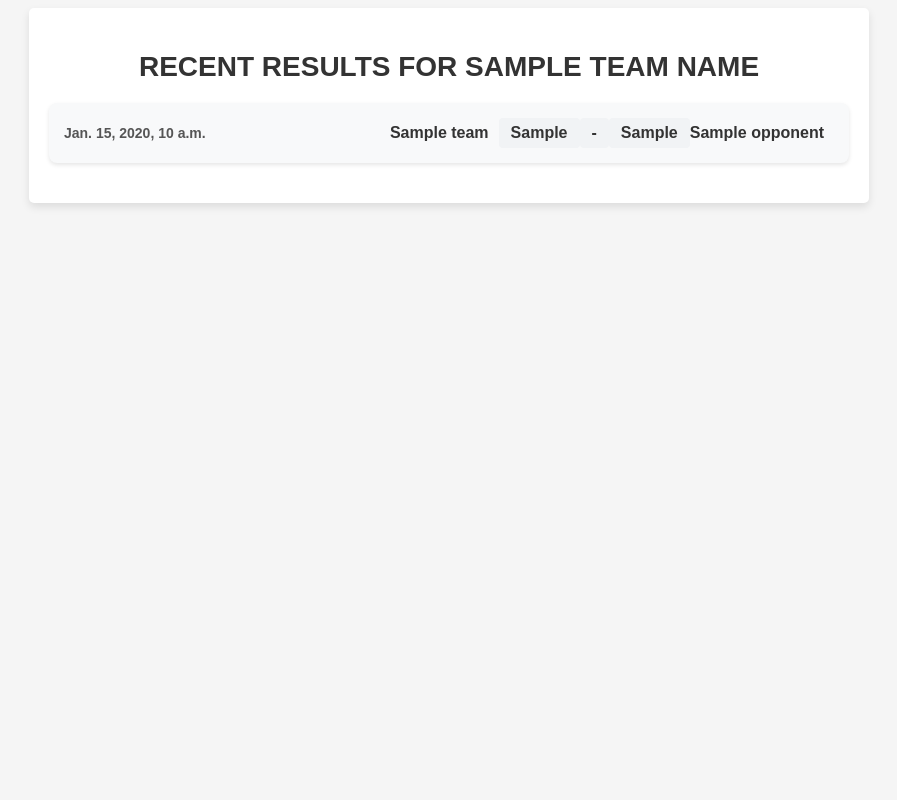
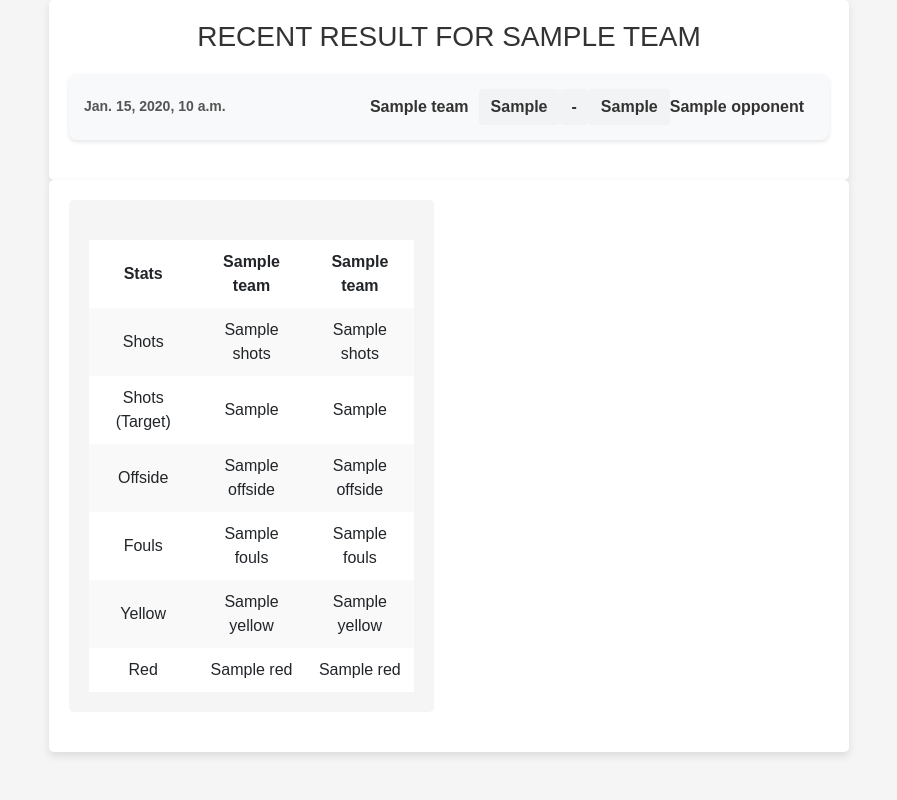
Before and after one commit to BishKhadka/Soccerboard, a Django app: template MainProject/App1/templates/results.html in a window 1280 px wide. Shown: the whole page, without its empty margins (191-1088 px from the left). Run offline with Django 4.2, Linux system fonts and the light colour scheme; the template is opened without the code that fills it: most values are stand-ins (such as "Sample title", 1, 10 or a date in 2020); some libraries are stand-ins or nearby versions.

Commit message:
Autocomplete Search, Stats Table Added

```diff
--- /dev/null
+++ b/MainProject/App1/d.txt
@@ -0,0 +1 @@
+teamName = {"Newcastle Utd" : "Newcastle United", "Nott'ham Forest": "Nottingham Forest", "Wolverhampton Wanderers": "Wolves", "Brighton and Hove Albion":"Brighton", "Manchester Utd":"Manchester United"}
--- a/MainProject/App1/serializers.py
+++ b/MainProject/App1/serializers.py
@@ -5,3 +5,9 @@
     class Meta:
         model = myModel
         fields = '__all__'  # Include all fields from the Team model
+
+
+class TeamNameSerializer(serializers.ModelSerializer):
+    class Meta:
+        model = myModel
+        fields = ['Team']
--- a/MainProject/App1/templates/results.html
+++ b/MainProject/App1/templates/results.html
@@ -1,3 +1,8 @@
+<!DOCTYPE html>
+<html>
+<head>
+  <title>Soccer Match Stats</title>
+  <link rel="stylesheet" href="https://stackpath.bootstrapcdn.com/bootstrap/4.5.2/css/bootstrap.min.css">
 <style>
     body {
         font-family: Arial, sans-serif;
@@ -62,23 +67,104 @@
         border-radius: 4px;
         background-color: #f1f3f5;
     }
+
+    .team-summary {
+      margin-bottom: 20px;
+      padding: 20px;
+      border-radius: 5px;
+      background-color: #f5f5f5;
+    }
+
+    .team-stats {
+      margin-top: 20px;
+    }
+    .team-stats table {
+      width: 100%;
+      border-collapse: collapse;
+    }
+    .team-stats th, .team-stats td {
+      text-align: center;
+      padding: 10px;
+    }
+    .team-stats tr:nth-child(odd) {
+      background-color: #fff;
+    }
+    .team-stats tr:nth-child(even) {
+      background-color: #f9f9f9;
+    }
+    .team-stats th:nth-child(2),
+    .team-stats td:nth-child(2),
+    .team-stats th:nth-child(3),
+    .team-stats td:nth-child(3) {
+      text-align: center;
+      width: 33.33%;
+    }
 </style>
-
+</head>
+<body>
+<div class="container">
+    <h2>Recent result for {{ teamInstance.Team }}</h2>
+    <ul>
+        <li>
+            <span class="date">{{ teamInstance.Date }}</span>
+            <span class="teams">
+                <span class="team-name">{{ teamInstance.Team }}</span>
+                <span class="score">{{ teamInstance.GF }}</span>
+                <span class="score">-</span>
+                <span class="score">{{ teamInstance.GA }}</span>
+                <span class="team-name">{{ teamInstance.Opponent }}</span>
+            </span>
+        </li>
+    </ul>
+</div>
 
 <div class="container">
-    <h2>Recent results for {{ team_name }}</h2>
-    <ul>
-        {% for result in results %}
-        <li>
-            <span class="date">{{ result.Date }}</span>
-            <span class="teams">
-                <span class="team-name">{{ result.Team }}</span>
-                <span class="score">{{ result.GF }}</span>
-                <span class="score">-</span>
-                <span class="score">{{ result.GA }}</span>
-                <span class="team-name">{{ result.Opponent }}</span>
-            </span>
-        </li>
-        {% endfor %}
-    </ul>
-</div>
+    <div class="row">
+      <div class="col-md-6">
+        <div class="team-summary">
+          <div class="team-stats">
+            <table>
+              <tr>
+                <th>Stats</th>
+                <th>{{teamInstance.Team}}</th>
+                <th>{{opponentInstance.Team}}</th>
+              </tr>
+              <tr>
+                <td>Shots</td>
+                <td>{{teamInstance.Shots}}</td>
+                <td>{{opponentInstance.Shots}}</td>
+              </tr>
+              <tr>
+                <td>Shots (Target)</td>
+                <td>{{teamInstance.Shots_Target}}</td>
+                <td>{{opponentInstance.Shots_Target}}</td>
+              </tr>
+              <tr>
+                <td>Offside</td>
+                <td>{{teamInstance.Offside}}</td>
+                <td>{{opponentInstance.Offside}}</td>
+              </tr>
+              <tr>
+                <td>Fouls</td>
+                <td>{{teamInstance.Fouls}}</td>
+                <td>{{opponentInstance.Fouls}}</td>
+              </tr>
+              <tr>
+                <td>Yellow</td>
+                <td>{{teamInstance.Yellow}}</td>
+                <td>{{opponentInstance.Yellow}}</td>
+              </tr>
+              <tr>
+                <td>Red</td>
+                <td>{{teamInstance.Red}}</td>
+                <td>{{opponentInstance.Red}}</td>
+              </tr>
+
+            </table>
+          </div>
+        </div>
+      </div>
+    </div>
+  </div>
+</body>
+</html>
--- a/MainProject/MainProject/urls.py
+++ b/MainProject/MainProject/urls.py
@@ -23,10 +23,12 @@
     path("admin/", admin.site.urls),
 
     # the name "home1" will be used to redirect url in html, we should use the name in html
-
-    path('', views.home, name='home'),  #home page url (first one is path, second func, third name in html file)
+    #home page url (first one is path, second func, third name in html file)
+    path('', views.home, name='home'),
     path('api/teams/', views.team_list, name='team-list'),
     path('api/delete-entire-model/', views.deleteEntireModel, name='deleteEntireModel'),
     path('api/add/', views.add_data, name='add_data'),
     path('test/', views.frontpage, name = 'test'),
+    path('test1/', views.api_frontpage, name = 'test1'),
+
 ]
```
Also changed, not shown: MainProject/App1/CODETORESUE.py (added, +19 -0 lines), MainProject/App1/tableGenerator.py (+6 -14 lines), MainProject/App1/templates/home.html (+30 -9 lines), MainProject/App1/templates/stats.html (deleted, +0 -93 lines), MainProject/App1/templates/team_list.html (deleted, +0 -17 lines), MainProject/App1/views.py (+34 -6 lines), MainProject/App1/PLData.csv, MainProject/db.sqlite3.
